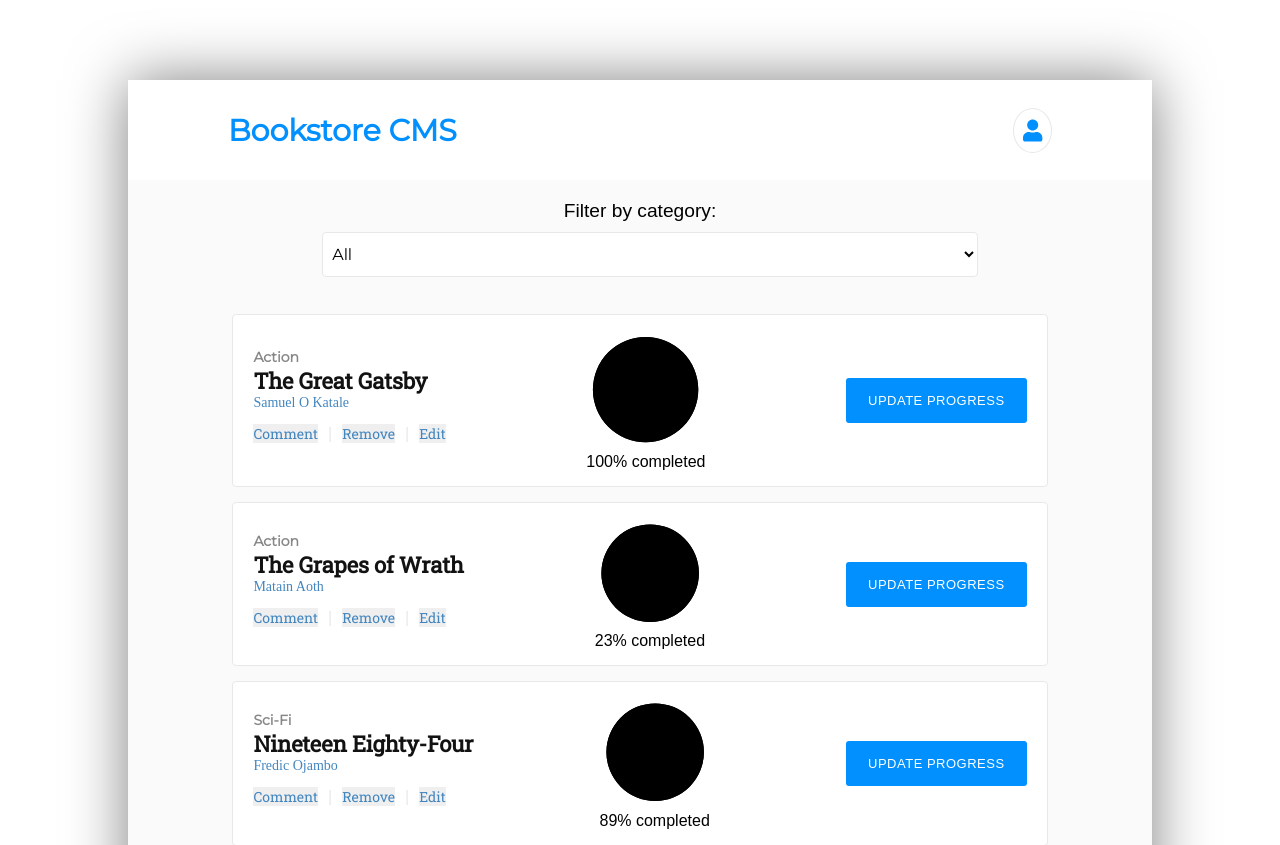
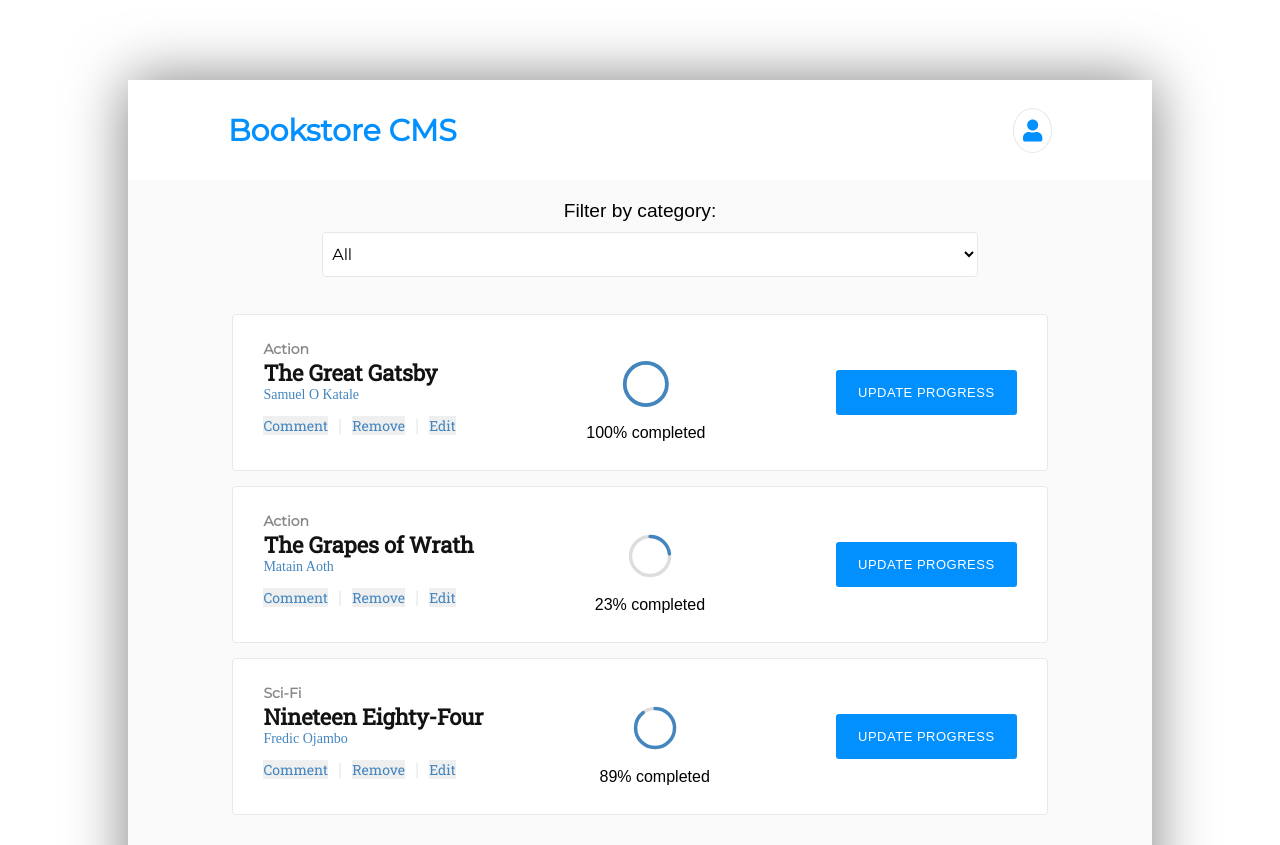
Before and after one commit to kvnlay/magic-bookstore, a React (Create React App) app: page / in a window 1280 px wide. Shown: the top 845 px of the page. Built offline with nearby package versions, Linux system fonts and the light colour scheme.

Commit message:
Add Progress styling

```diff
--- a/src/components/App.css
+++ b/src/components/App.css
@@ -53,28 +53,6 @@ body {
   line-height: normal;
   letter-spacing: normal;
   color: #4386bf;
-}
-
-.circular-bar {
-  width: 70px;
-  height: 70px;
-  border: 4px solid #ccc;
-  border-radius: 50%;
-  margin: 0 auto;
-  padding: 0;
-}
-
-.progress-bar {
-  width: 70px;
-  height: 70px;
-  border: 4px solid;
-  border-radius: 50%;
-  border-bottom: #4386bf;
-  margin: 0 auto;
-  padding: 0;
-  position: relative;
-  top: -4px;
-  left: -4px;
 }
 
 /* =================== Panel styles ==================*/
@@ -226,6 +204,48 @@ body {
   color: #e8e8e8;
 }
 
+/* ============= Progress =======================*/
+
+.circular-chart {
+  display: block;
+  margin: 10px auto;
+  width: 40%;
+  height: 60px;
+}
+
+.circle {
+  stroke: #4386bf;
+  fill: none;
+  stroke-width: 2.8;
+  stroke-linecap: round;
+  animation: progress 1s ease-out forwards;
+}
+
+.circle-shadow {
+  stroke: #ddd;
+  fill: none;
+  stroke-width: 2.8;
+  stroke-linecap: round;
+}
+
+@keyframes progress {
+  0% {
+    stroke-dasharray: 0 100;
+  }
+}
+
+td:nth-of-type(1) {
+  padding: 10px;
+}
+
+td:nth-of-type(2) {
+  text-align: center;
+}
+
+td:nth-of-type(3) {
+  padding: 0 10px;
+}
+
 /* ============= Book form =======================*/
 
 .add-form {
```
